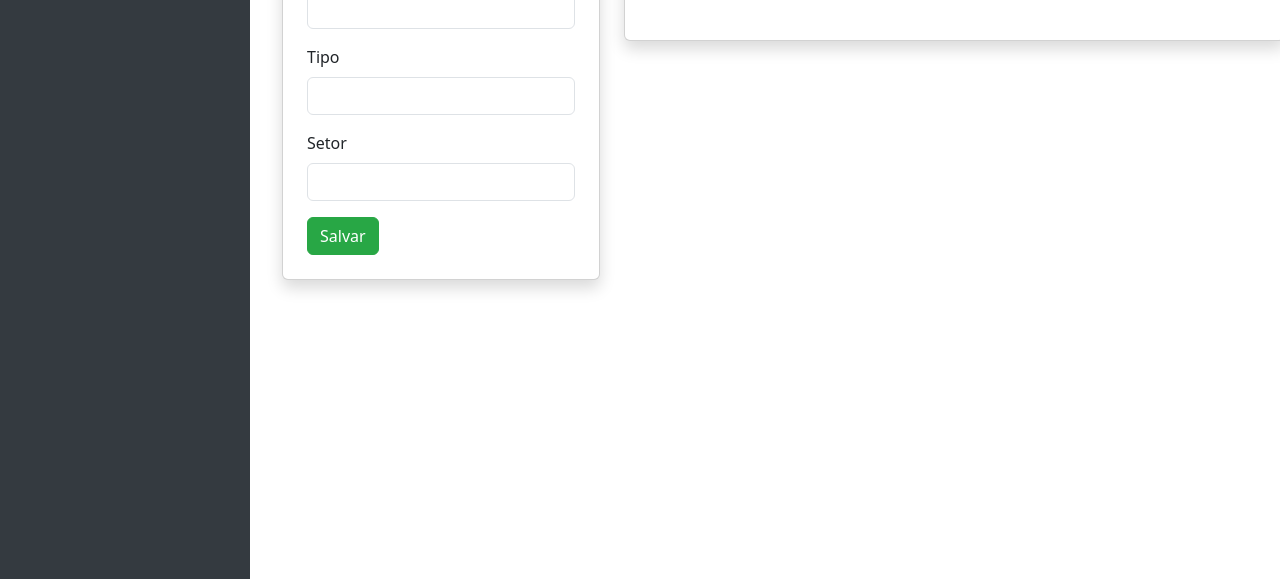
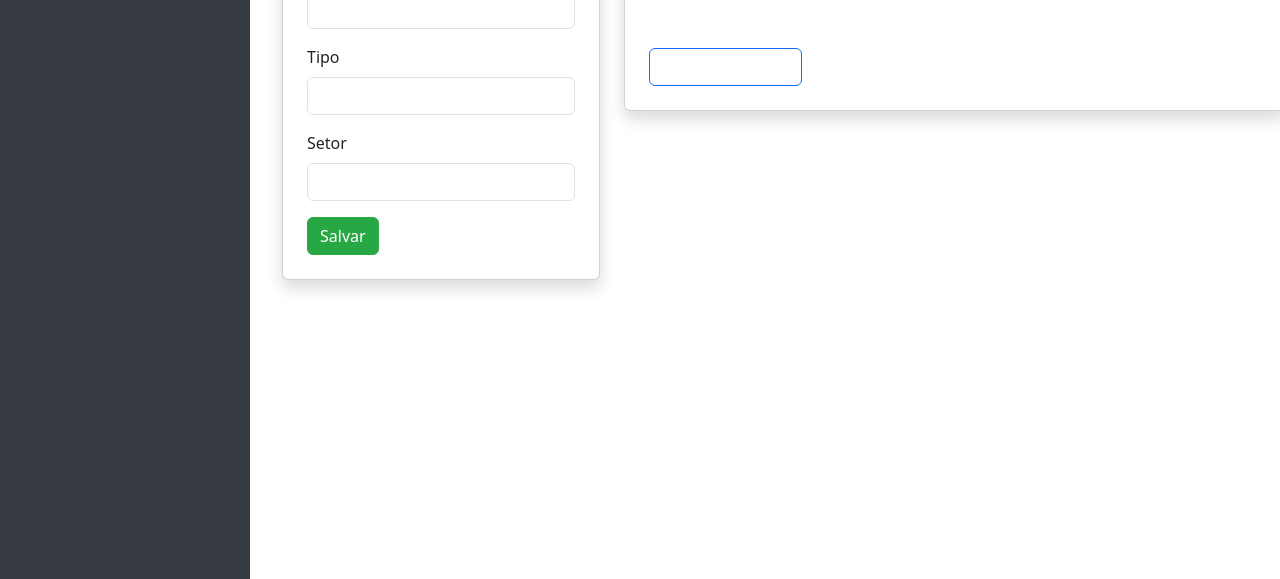
Before and after one commit to Lucashhii/SysV2, a Flask app: page /acessos in a window 1280 px wide. Shown: the part 221-800 px from the top of the page. Run offline with Flask 3, Linux system fonts and the light colour scheme; data that the repository does not hold is empty; some libraries are stand-ins or nearby versions.

Commit message:
Update acessos.html

```diff
--- a/templates/acessos.html
+++ b/templates/acessos.html
@@ -306,6 +306,13 @@
               {% endfor %}
             </tbody>
           </table>
+        <p></p>
+      <p></p>
+    <div class="col-md-3">
+      <a href="{{ url_for('exportar_acessos') }}" class="btn btn-outline-primary w-100">
+        <i class="fas fa-file-csv"></i> Exportar CSV
+      </a>
+    </div>
         </div>
       </div>
     </div>
```
